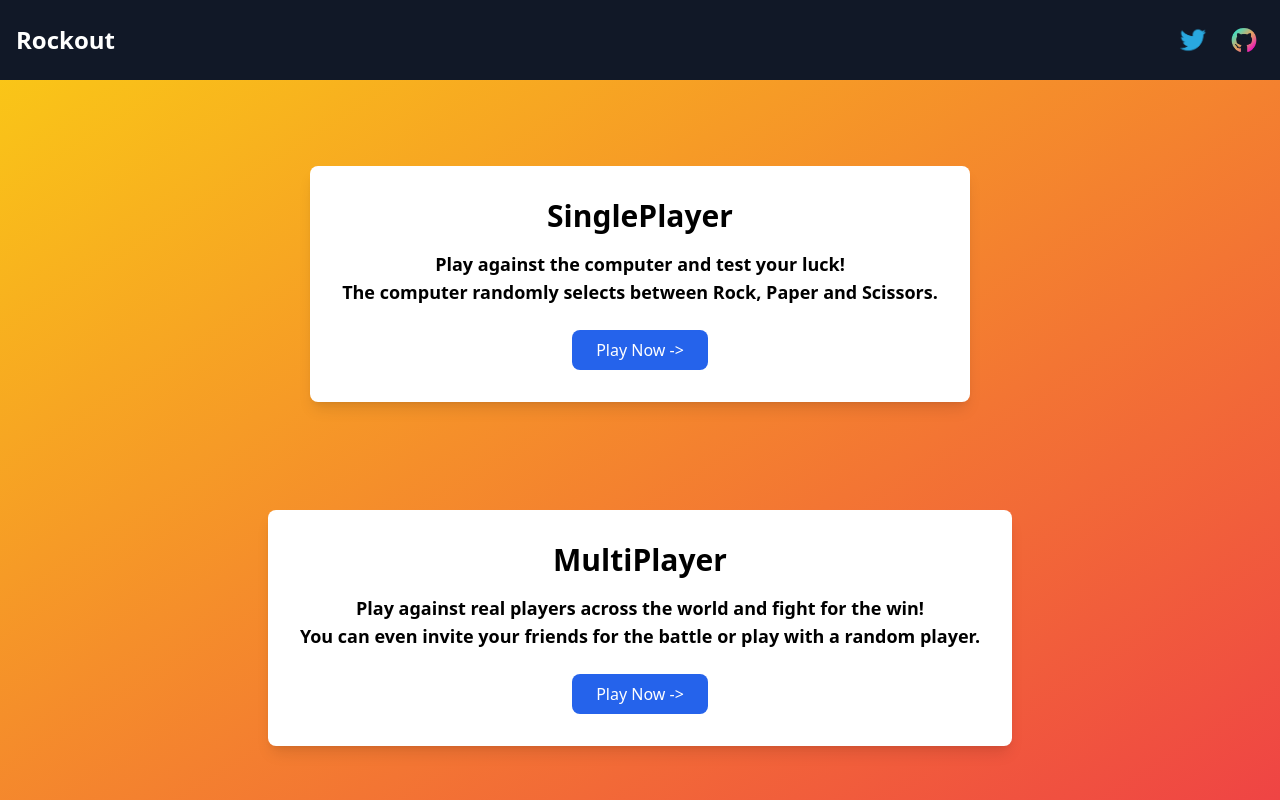
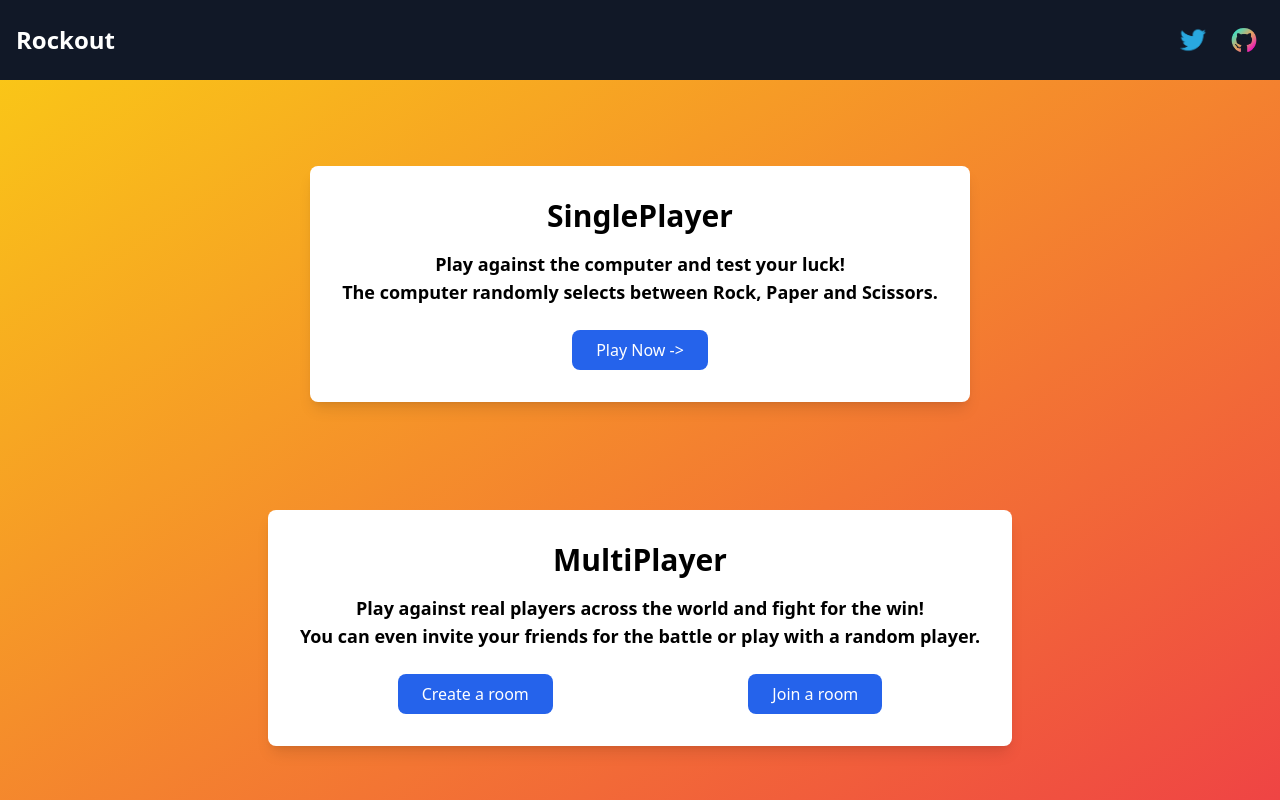
Before and after one commit to pushkaraj2007/Rockout, a Next.js app: page / in a window 1280 px wide. Built offline with nearby package versions, Linux system fonts and the light colour scheme.

Commit message:
Add create a room and join a room buttons in the multiplayer section

```diff
--- a/components/selectMode.js
+++ b/components/selectMode.js
@@ -23,11 +23,20 @@ const SelectMode = () => {
           Play against real players across the world and fight for the win! <br />
           You can even invite your friends for the battle or play with a random player.
         </p>
-        <Link href="/multiplayer">
-          <button className="bg-blue-600 hover:bg-blue-700 text-white py-2 px-6 rounded-lg focus:outline-none focus:ring-2 focus:ring-blue-600 focus:ring-opacity-50">
-            Play Now {'->'}
-          </button>
-        </Link>
+
+        <div className='flex justify-around w-[100%]'>
+          <Link href="/create-room">
+            <button className="bg-blue-600 hover:bg-blue-700 text-white py-2 px-6 rounded-lg focus:outline-none focus:ring-2 focus:ring-blue-600 focus:ring-opacity-50">
+              Create a room
+            </button>
+          </Link>
+
+          <Link href="/join-room">
+            <button className="bg-blue-600 hover:bg-blue-700 text-white py-2 px-6 rounded-lg focus:outline-none focus:ring-2 focus:ring-blue-600 focus:ring-opacity-50">
+              Join a room
+            </button>
+          </Link>
+        </div>
       </div>
     </div>
   );
```
